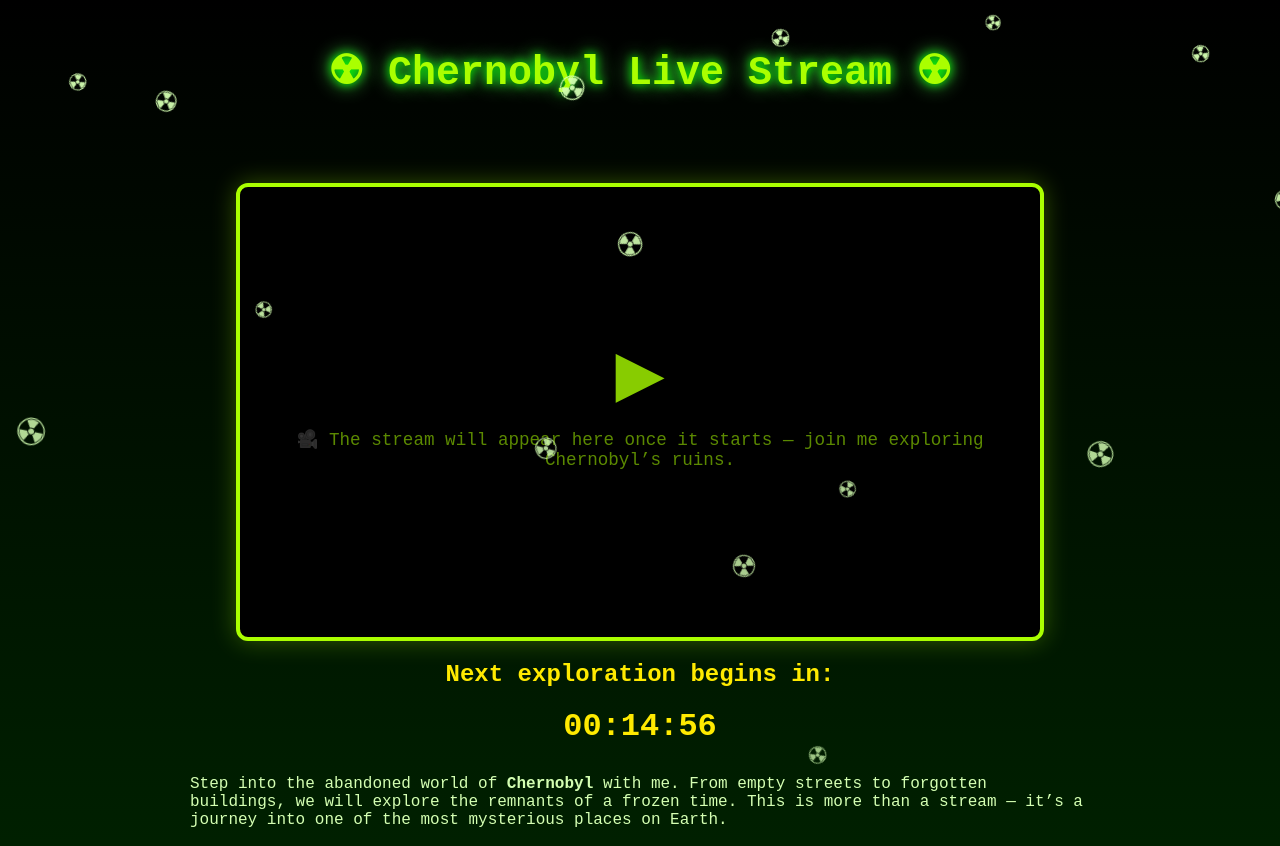
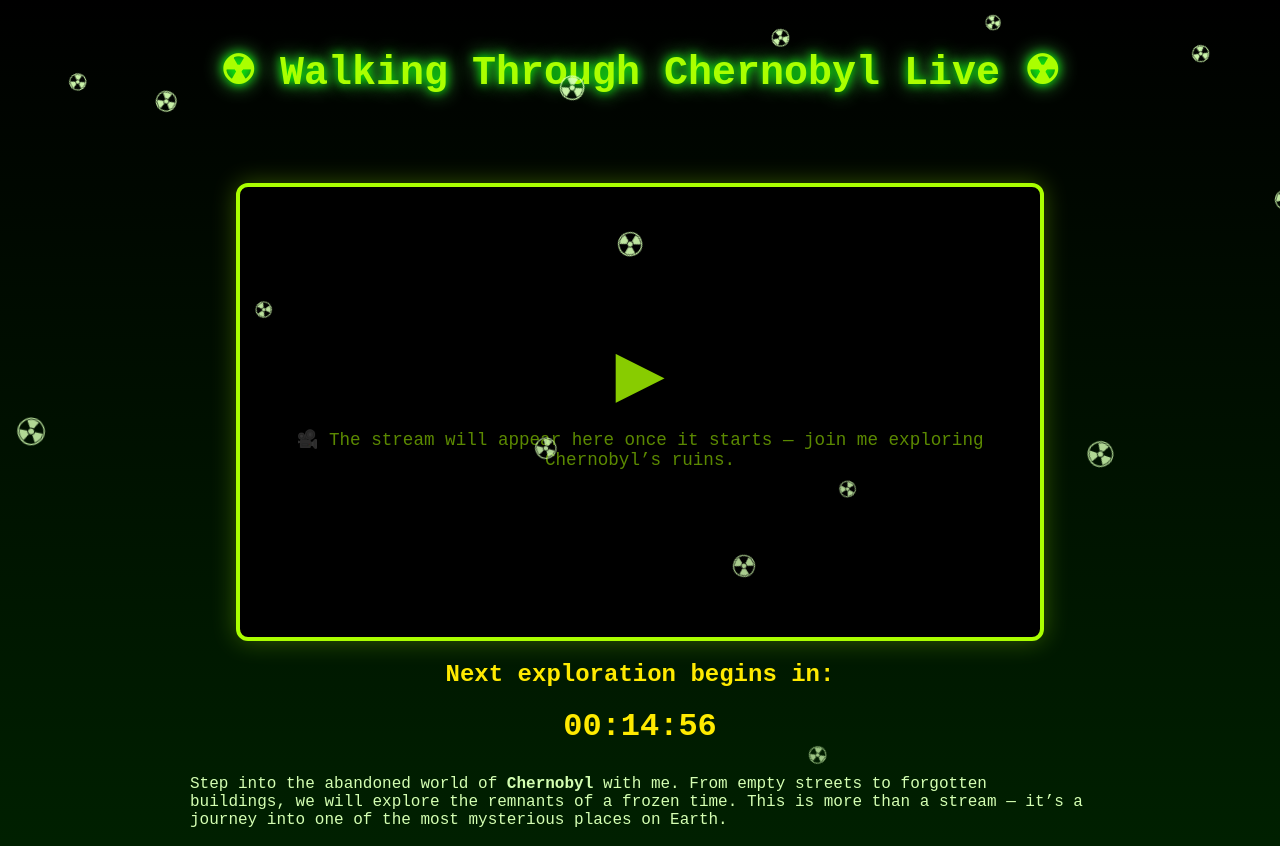
Before and after one commit to alexvladimirovich888/chernobyl, a plain HTML site: page index.html in a window 1280 px wide. Shown: the top 846 px of the page. Drawn offline with Linux system fonts and the light colour scheme.

Commit message:
Update index.html

```diff
--- a/index.html
+++ b/index.html
@@ -3,12 +3,12 @@
 <head>
   <meta charset="UTF-8">
   <meta name="viewport" content="width=device-width, initial-scale=1.0">
-  <title>Chernobyl Live Stream</title>
+  <title>Walking Through Chernobyl Live</title>
   <link rel="stylesheet" href="style.css">
 </head>
 <body>
   <div class="header">
-    <h1 class="logo-text">☢ Chernobyl Live Stream ☢</h1>
+    <h1 class="logo-text">☢ Walking Through Chernobyl Live ☢</h1>
   </div>
 
   <div class="main">
```
